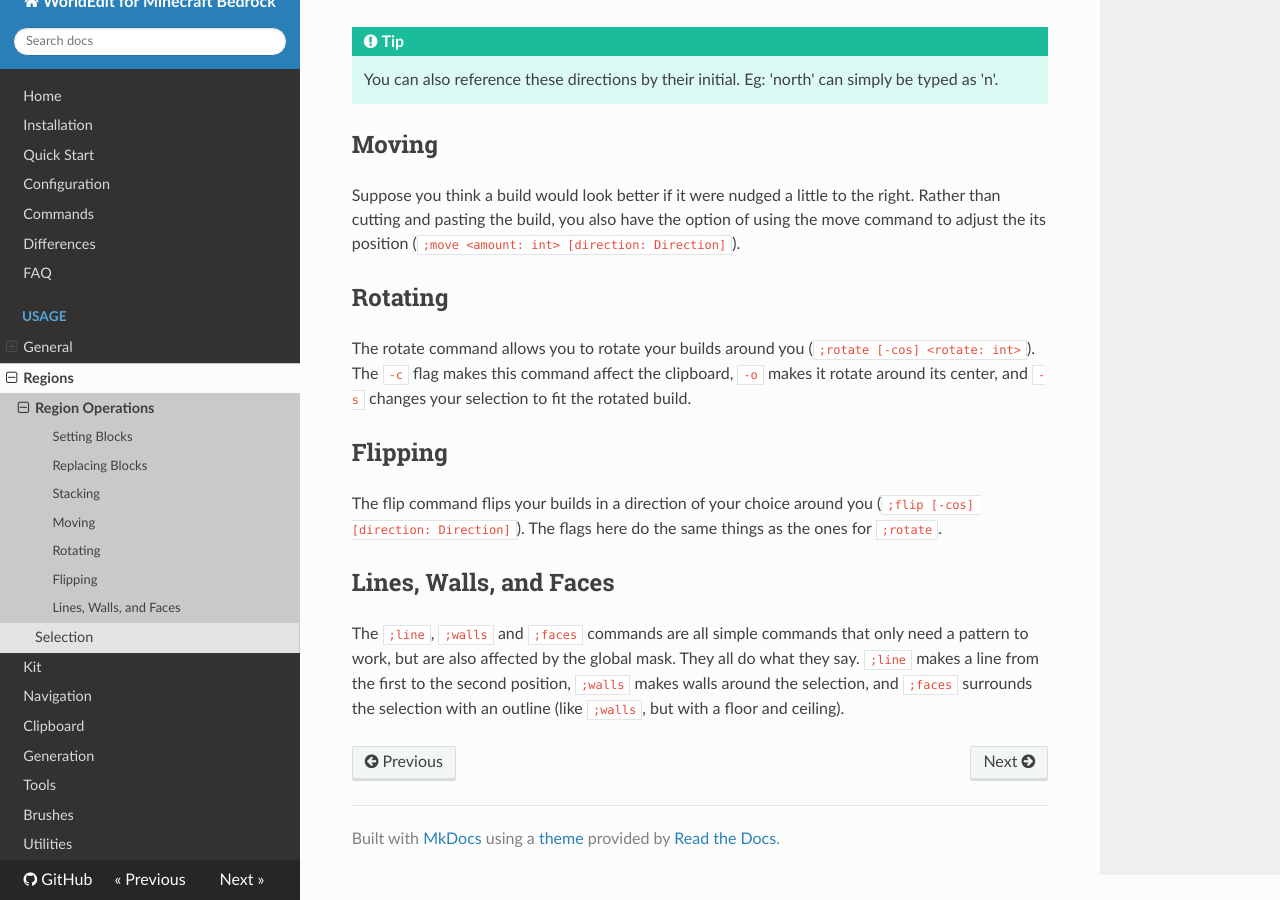
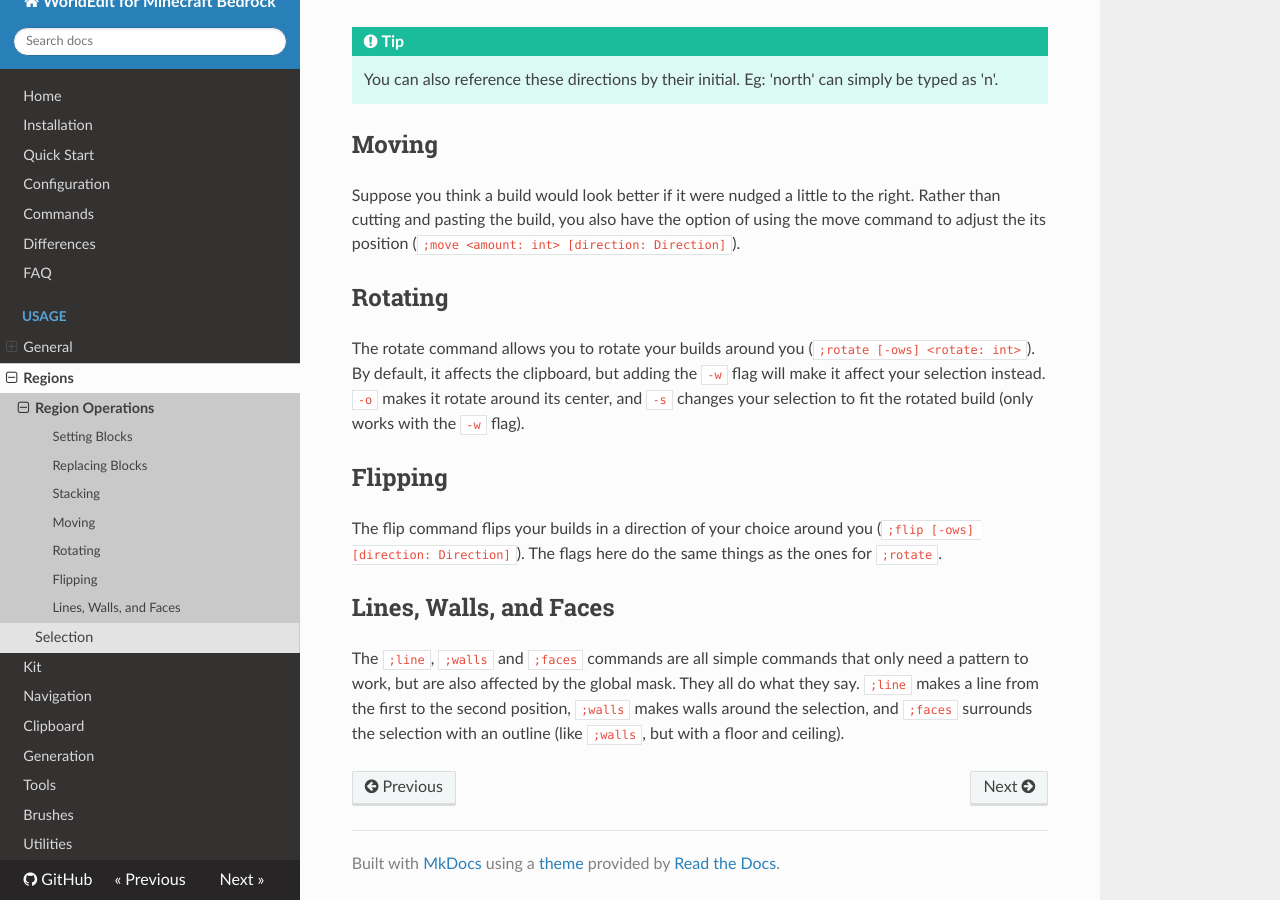
Before and after one commit to SIsilicon/WorldEdit-BE-Docs, an MkDocs documentation site: the page built from docs/usage/regions/region_operations.md, in a window 1280 px wide and 900 px high, scrolled down 1460 px. Built offline with MkDocs 1.6.1, drawn with Linux system fonts in a browser that asks for light colours; nearby versions of some CDN libraries.

Commit message:
Updated commands list

```diff
--- a/docs/usage/regions/region_operations.md
+++ b/docs/usage/regions/region_operations.md
@@ -50,11 +50,11 @@ Suppose you think a build would look better if it were nudged a little to the ri
 
 ## Rotating
 
-The rotate command allows you to rotate your builds around you (`;rotate [-cos] <rotate: int>`). The `-c` flag makes this command affect the clipboard, `-o` makes it rotate around its center, and `-s` changes your selection to fit the rotated build.
+The rotate command allows you to rotate your builds around you (`;rotate [-ows] <rotate: int>`). By default, it affects the clipboard, but adding the `-w` flag will make it affect your selection instead. `-o` makes it rotate around its center, and `-s` changes your selection to fit the rotated build (only works with the `-w` flag).
 
 ## Flipping
 
-The flip command flips your builds in a direction of your choice around you (`;flip [-cos] [direction: Direction]`). The flags here do the same things as the ones for `;rotate`.
+The flip command flips your builds in a direction of your choice around you (`;flip [-ows] [direction: Direction]`). The flags here do the same things as the ones for `;rotate`.
 
 ## Lines, Walls, and Faces
 
```
Also changed, not shown: command_docs.py (+8 -8 lines), docs/commands.md (+2 -2 lines).
